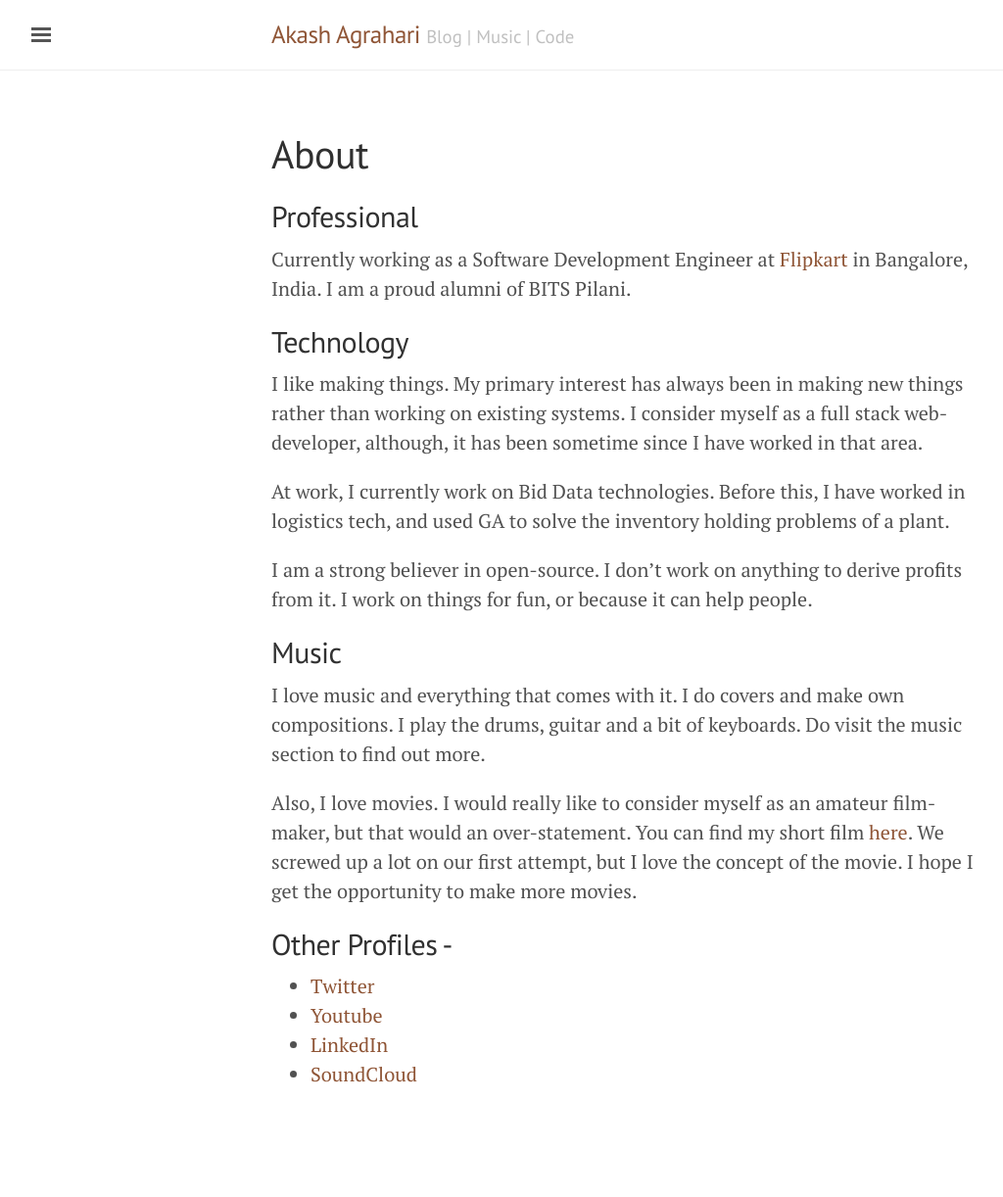
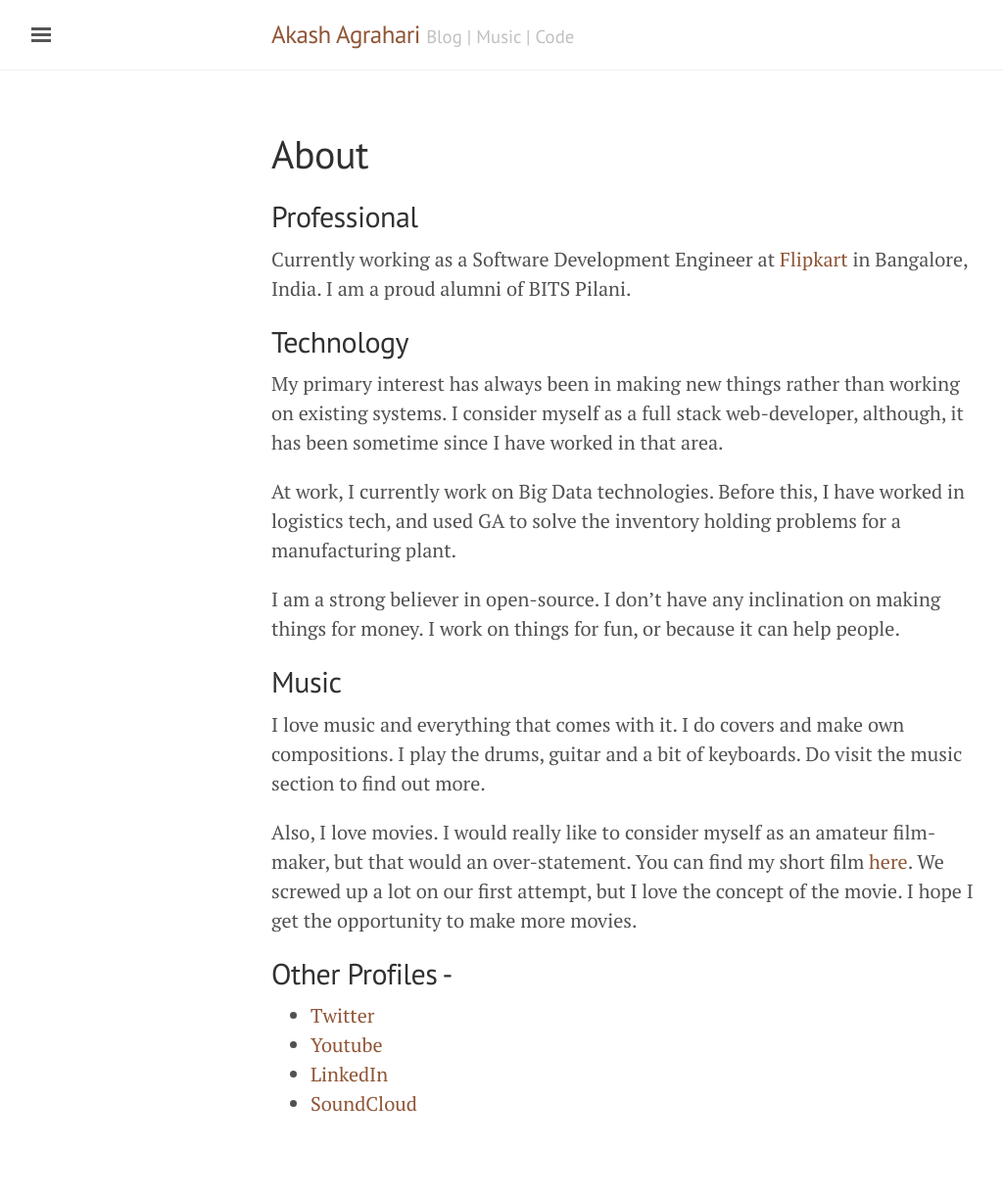
Before and after one commit to akashagrahari/akashagrahari.github.io, a Jekyll site: the page built from about.md, in a window 1280 px wide. Shown: the whole page at 98% size, without its empty margins (3-1027 px from the left). Built offline with Jekyll 4.4.1, drawn with Linux system fonts in a browser that asks for light colours; before the commit the page ends 1192 px from its top, so only the background shows below that.

Commit message:
Fixed about.md

```diff
--- a/about.md
+++ b/about.md
@@ -6,11 +6,11 @@ title: About
 Currently working as a Software Development Engineer at [Flipkart](http://www.flipkart.com) in Bangalore, India. I am a proud alumni of BITS Pilani.
 
 ## Technology
-I like making things. My primary interest has always been in making new things rather than working on existing systems. I consider myself as a full stack web-developer, although, it has been sometime since I have worked in that area.
+My primary interest has always been in making new things rather than working on existing systems. I consider myself as a full stack web-developer, although, it has been sometime since I have worked in that area.
 
-At work, I currently work on Bid Data technologies. Before this, I have worked in logistics tech, and used GA to solve the inventory holding problems of a plant.
+At work, I currently work on Big Data technologies. Before this, I have worked in logistics tech, and used GA to solve the inventory holding problems for a manufacturing plant.
 
-I am a strong believer in open-source. I don't work on anything to derive profits from it. I work on things for fun, or because it can help people.
+I am a strong believer in open-source. I don't have any inclination on making things for money. I work on things for fun, or because it can help people.
 
 ## Music
 I love music and everything that comes with it. I do covers and make own compositions. I play the drums, guitar and a bit of keyboards. Do visit the music section to find out more.
```
